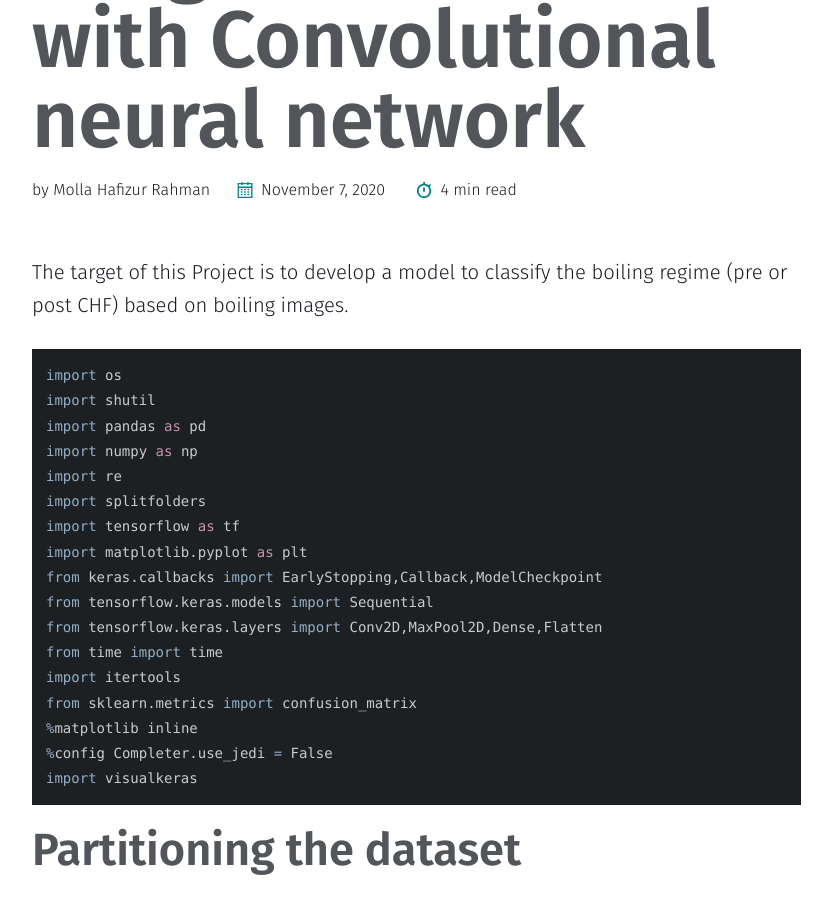
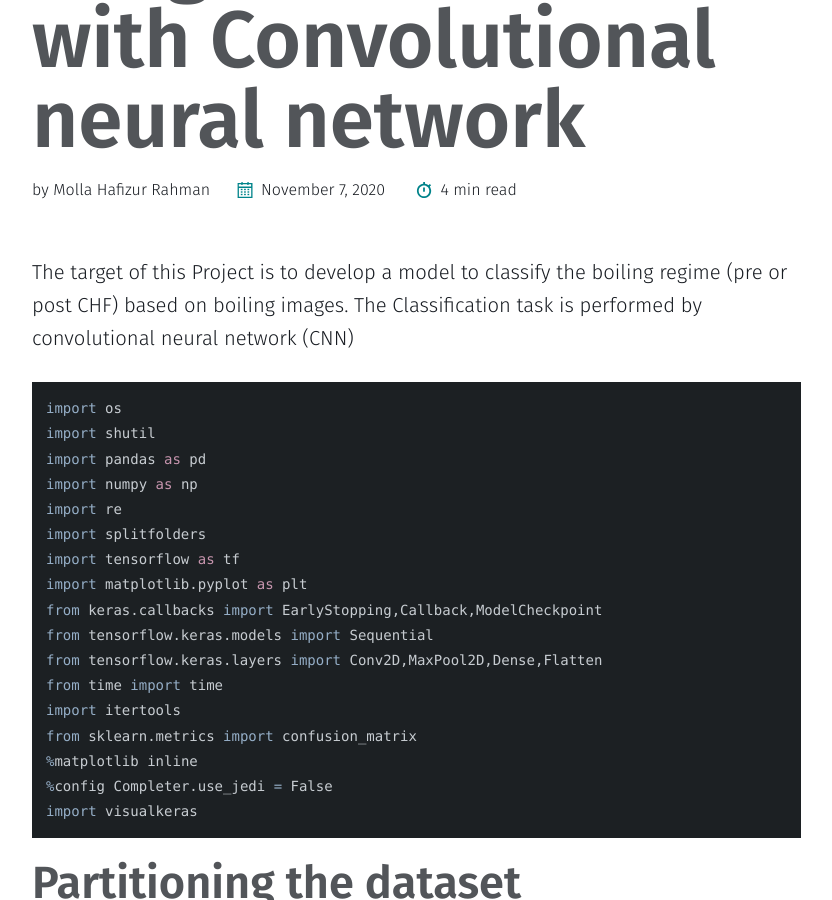
Before and after one commit to HafizSunny/HafizSunny09.github.io, a Jekyll site: the page built from _posts/2020-11-07-Image-Classification-with-CNN.md, in a window 1280 px wide and 900 px high, scrolled down 677 px. Shown: the whole window, without its empty margins (40-872 px from the left). Built offline with Jekyll 4.4.1, drawn with Linux system fonts in a browser that asks for light colours.

Commit message:
Update 2020-11-07-Image-Classification-with-CNN.md

````diff
--- a/_posts/2020-11-07-Image-Classification-with-CNN.md
+++ b/_posts/2020-11-07-Image-Classification-with-CNN.md
@@ -11,7 +11,8 @@ tags:
 last_modified_at: 2021-03-17T10:46:49-04:00
 
 ---
-The target of this Project is to develop a model to classify the boiling regime (pre or post CHF) based on boiling images.
+The target of this Project is to develop a model to classify the boiling regime (pre or post CHF) based on boiling images. The Classification task is performed by convolutional neural network (CNN)
+
 ```python
 import os
 import shutil
````
